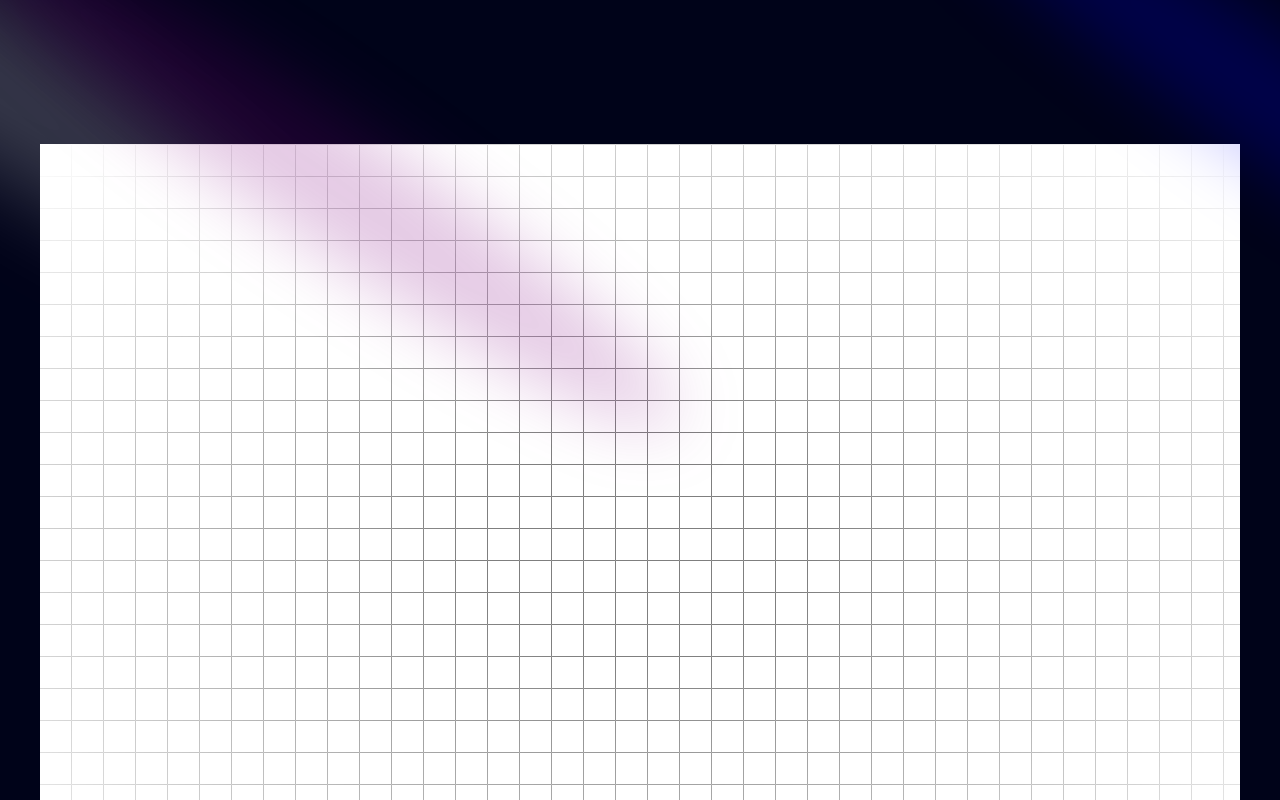
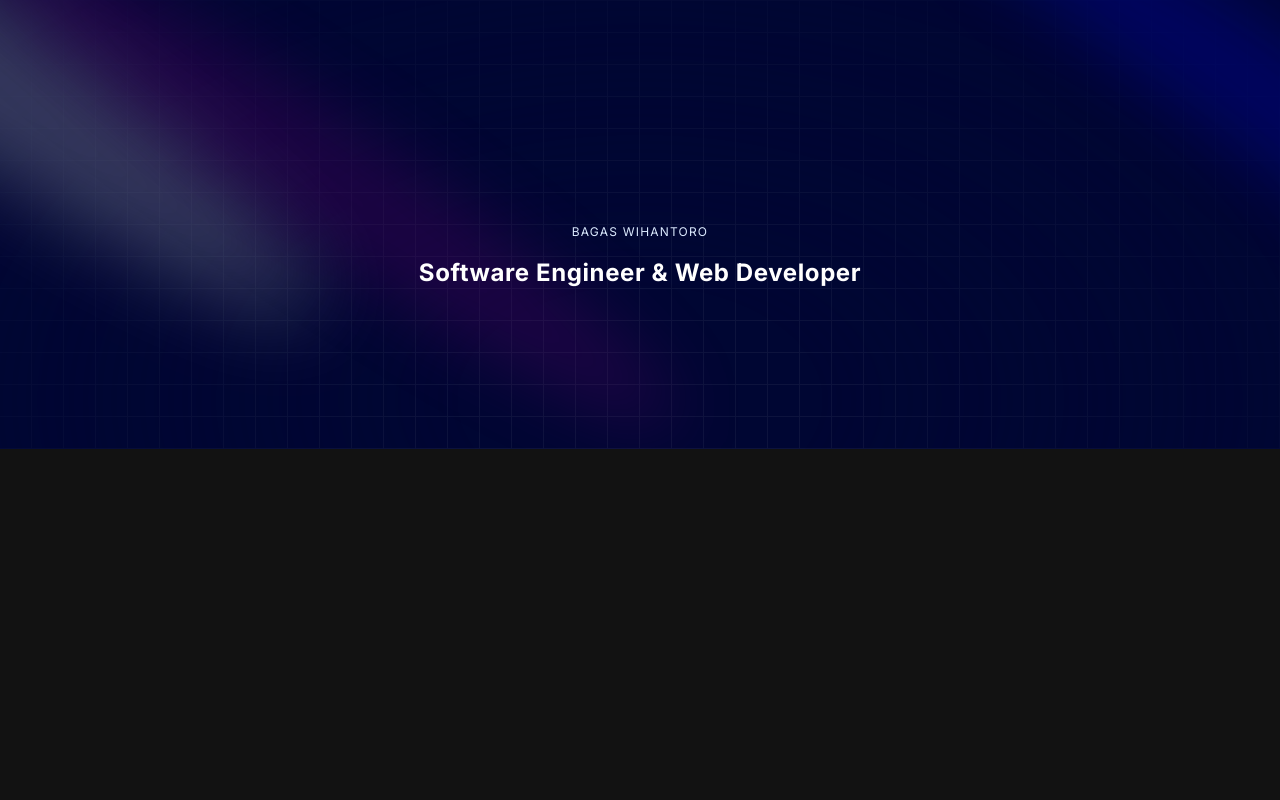
Before and after one commit to BagasWihant/my-portfolio-2024, a Next.js app: page / in a window 1280 px wide. Shown: the top 800 px of the page. Built offline with nearby package versions, Linux system fonts and the light colour scheme.

Commit message:
text generate

```diff
--- a/app/layout.tsx
+++ b/app/layout.tsx
@@ -17,8 +17,8 @@
   children: React.ReactNode;
 }>) {
   return (
-    <html lang="en">
-      <body className={inter.className}>
+    <html lang="en" suppressHydrationWarning>
+      <body className={inter.className} >
         <ThemeProvider
           attribute="class"
           defaultTheme="dark"
--- a/components/Hero.tsx
+++ b/components/Hero.tsx
@@ -1,18 +1,32 @@
 import React from "react";
 import { Spotlight } from "./ui/Spotlight";
+import { TextGenerateEffect } from "./ui/text-generate-effect";
 
 const Hero = () => {
     return (
         <div className="pb-20 pt-36">
-            <div className="">
+
+            <div>
                 <Spotlight className="-top-40 -left-10 md:-left-32 md:-top-20 h-screen" fill="white" />
                 <Spotlight className="top-10 left-full h-[80vh] w-[50vw]" fill="blue" />
                 <Spotlight className="top-28 left-80 h-[80vh] w-[50vw]" fill="purple" />
             </div>
-            <div className="h-screen w-full dark:bg-black-100 bg-white  dark:bg-grid-white/[0.5] bg-grid-black/[0.5] relative flex items-center justify-center">
+
+            <div className="h-screen w-full dark:bg-black-100 bg-white  dark:bg-grid-white/[0.05] bg-grid-black/[0.5] absolute top-0 left-0 flex items-center justify-center">
                 <div className="absolute pointer-events-none inset-0 flex items-center justify-center dark:bg-black-100 bg-white [mask-image:radial-gradient(ellipse_at_center,transparent_20%,black)]" />
             </div>
 
+            <div className="flex justify-center relative my-20 z-10">
+                <div className="max-w-[89vw] md:max-w-2xl lg:max-w-[60vw] flex flex-col items-center justify-center">
+                    <h2 className="uppercase tracking-widest text-xs text-center text-blue-100 max-w-80">
+                        Bagas Wihantoro
+                    </h2>
+
+                    <TextGenerateEffect
+                        className="text-center text-4xl md:text-6xl lg:text-7xl"
+                        words="Software Engineer & Web Developer" />
+                </div>
+            </div>
         </div>
     );
 }
--- /dev/null
+++ b/components/ui/text-generate-effect.tsx
@@ -0,0 +1,54 @@
+"use client";
+import { useEffect } from "react";
+import { motion, stagger, useAnimate } from "framer-motion";
+import { cn } from "@/utils/cn";
+
+export const TextGenerateEffect = ({
+  words,
+  className,
+}: {
+  words: string;
+  className?: string;
+}) => {
+  const [scope, animate] = useAnimate();
+  let wordsArray = words.split(" ");
+  useEffect(() => {
+    animate(
+      "span",
+      {
+        opacity: 1,
+      },
+      {
+        duration: 2,
+        delay: stagger(0.2),
+      }
+    );
+  }, [scope.current]);
+
+  const renderWords = () => {
+    return (
+      <motion.div ref={scope}>
+        {wordsArray.map((word, idx) => {
+          return (
+            <motion.span
+              key={word + idx}
+              className="dark:text-white text-black opacity-0"
+            >
+              {word}{" "}
+            </motion.span>
+          );
+        })}
+      </motion.div>
+    );
+  };
+
+  return (
+    <div className={cn("font-bold", className)}>
+      <div className="mt-4">
+        <div className=" dark:text-white text-black text-2xl leading-snug tracking-wide">
+          {renderWords()}
+        </div>
+      </div>
+    </div>
+  );
+};
--- a/tailwind.config.ts
+++ b/tailwind.config.ts
@@ -7,6 +7,7 @@
 } = require("tailwindcss/lib/util/flattenColorPalette");
 
 const config: Config = {
+  darkMode: ["class"],
   content: [
     "./pages/**/*.{js,ts,jsx,tsx,mdx}",
     "./components/**/*.{js,ts,jsx,tsx,mdx}",
@@ -18,7 +19,7 @@
       colors: {
         black: {
           DEFAULT: "#000",
-          100: "#000319",
+          100: "#000633",
         },
       },
       animation: {
```
